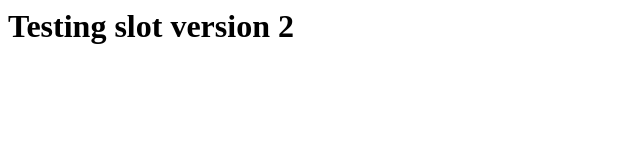
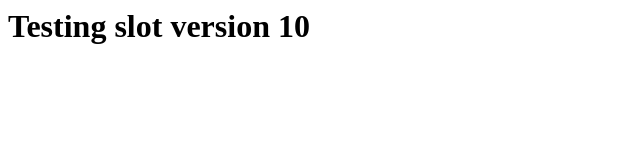
Before and after one commit to priyamgupta09/testingslot, a plain HTML site: page index.html in a window 1280 px wide. Shown: the full height of the page, 0-640 px from the left. Drawn offline with Linux system fonts and the light colour scheme.

Commit message:
Update index.html

```diff
--- a/index.html
+++ b/index.html
@@ -1,4 +1,4 @@
 <html>
 <title>Testing Slot</title>
-<body><h1>Testing slot version 2</h1></body>
+<body><h1>Testing slot version 10</h1></body>
 </html>
```
